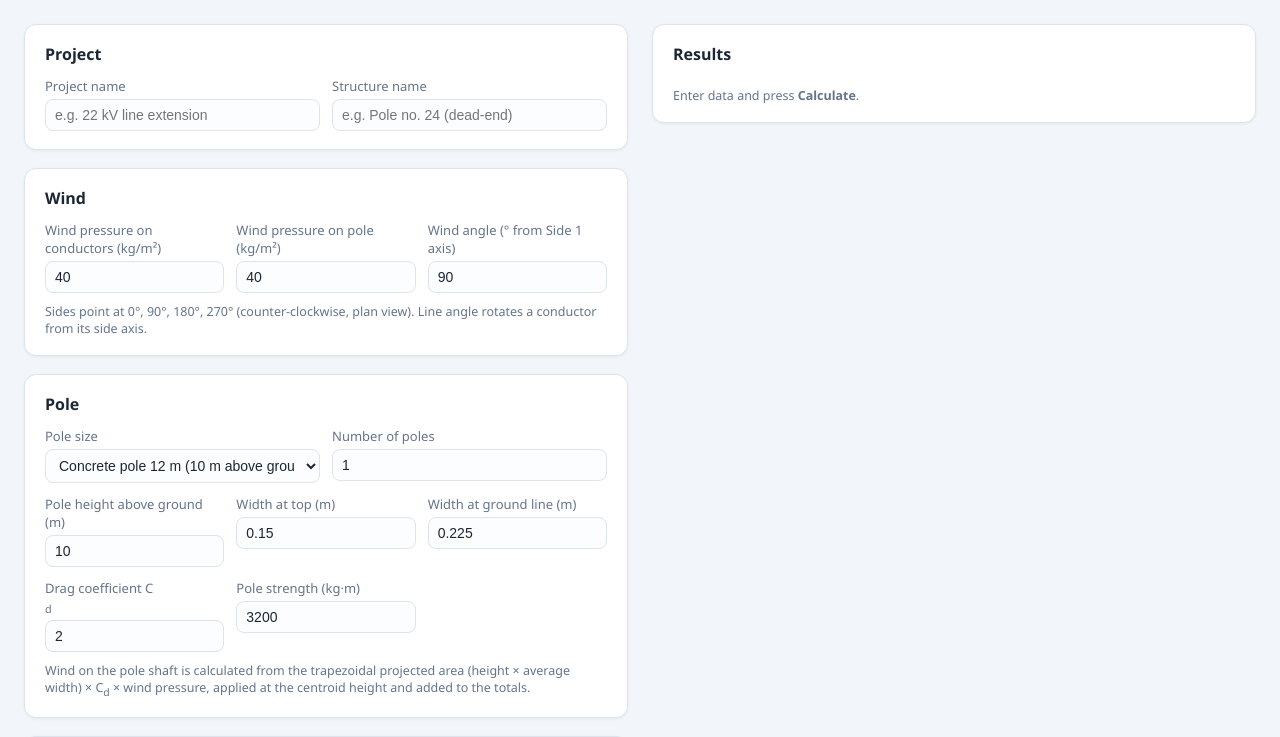
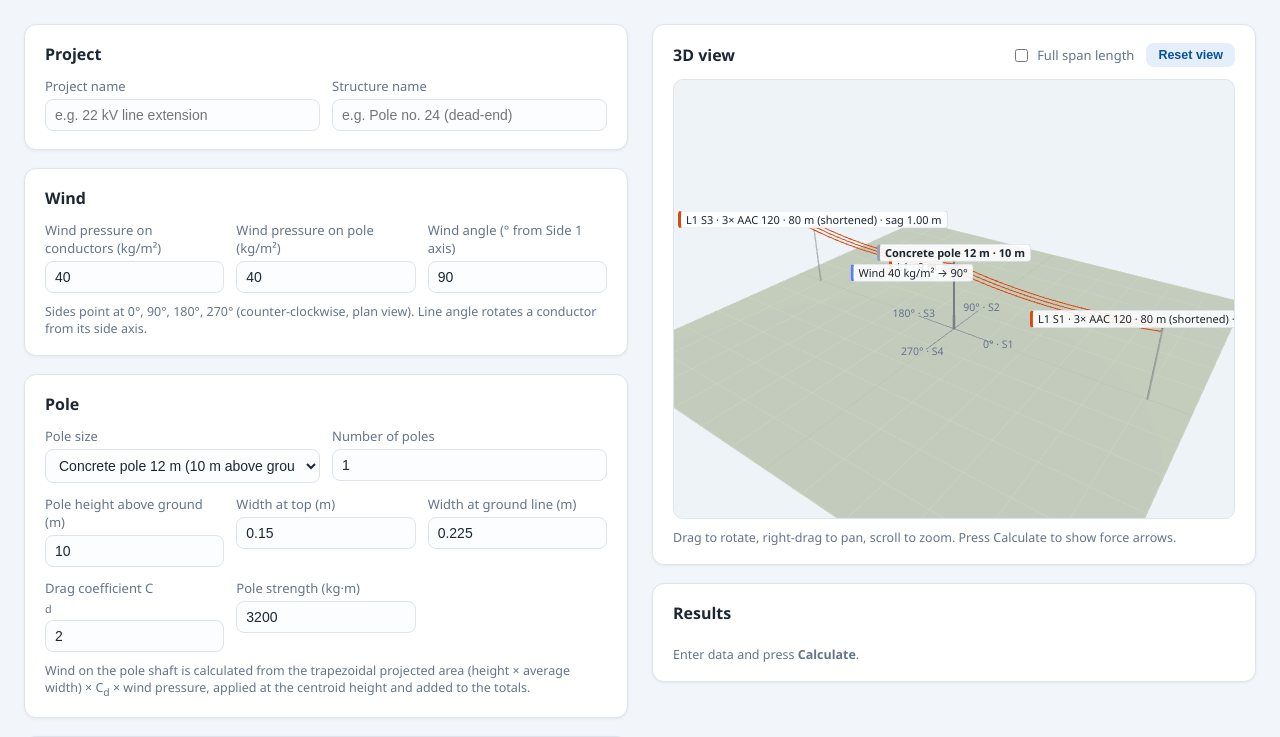
Before and after one commit to terinneao/pole-load, a Flask app: page / in a window 1280 px wide. Shown: the part 99-836 px from the top of the page. Run offline with Flask 3, Linux system fonts and the light colour scheme; data comes from the database, SQL or seed files in the repository; some libraries are stand-ins or nearby versions.

Commit message:
Add interactive 3D view of pole and conductors
Draws the pole, crossarms, insulators and sagging conductors for every
level with three.js, redrawing live as inputs change. After Calculate it
adds level resultant force arrows and the pole wind force. Spans are
shortened by default, with an option to draw them to full length.

Co-Authored-By: Claude Opus 5.5 <noreply@anthropic.com>

```diff
--- a/static/app.js
+++ b/static/app.js
@@ -59,10 +59,17 @@ function addSection() {
   card.querySelector(".remove-section").addEventListener("click", () => {
     card.remove();
     renumberSections();
+    notifyInputsChanged();
   });
 
   el("#sections").appendChild(tpl);
   renumberSections();
+  notifyInputsChanged();
+}
+
+// lets the 3D view redraw after changes that fire no input/change event
+function notifyInputsChanged() {
+  document.dispatchEvent(new Event("pole:inputs-changed"));
 }
 
 function renumberSections() {
@@ -135,6 +142,7 @@ async function calculate() {
     lastData = data;
     renderResults(data);
     el("#print-btn").hidden = false;
+    document.dispatchEvent(new CustomEvent("pole:calculated", { detail: { payload, data } }));
   } catch (e) {
     showError(e.message);
   }
@@ -550,6 +558,10 @@ async function init() {
     el(".enabled", firstSides[i]).checked = true;
     firstSides[i].classList.add("on");
   });
+  notifyInputsChanged();
 }
 
+// used by the 3D view (static/pole3d.js)
+window.poleApp = { collectPayload, getConductors: () => conductors };
+
 init();
--- /dev/null
+++ b/static/pole3d.js
@@ -0,0 +1,383 @@
+/*
+ * 3D view of the pole, crossarms and dead-end conductors.
+ * Rebuilds live from the input form; level force arrows are added after
+ * Calculate and removed again as soon as an input changes.
+ *
+ * Plan convention matches the calculation: x = 0°, y = 90°, counter-clockwise.
+ * In three.js (y up) the plan y axis maps to -z.
+ */
+import * as THREE from "three";
+import { OrbitControls } from "three/addons/controls/OrbitControls.js";
+import { CSS2DRenderer, CSS2DObject } from "three/addons/renderers/CSS2DRenderer.js";
+
+const LEVEL_COLORS = [0xd9480f, 0x2b8a3e, 0x6741d9, 0xc2255c, 0x1971c2, 0xe67700];
+const BASE_ANGLES = [0, 90, 180, 270];
+const PHASE_SPACING = 0.8;        // m between conductors on a crossarm
+const INSULATOR_LEN = 0.3;        // m
+const SHORT_SPAN_FACTOR = 2.5;    // shortened spans: max length = factor × pole height
+const FORCE_COLOR = 0x0b6bcb;
+const POLE_WIND_COLOR = 0x0f9d8a;
+const WIND_COLOR = 0x5c7cfa;
+
+const container = document.getElementById("view3d");
+const fullSpanBox = document.getElementById("view3d-full");
+const resetBtn = document.getElementById("view3d-reset");
+const hint = document.getElementById("view3d-status");
+
+const planVec = (deg, len = 1) => {
+  const r = (deg * Math.PI) / 180;
+  return new THREE.Vector3(Math.cos(r) * len, 0, -Math.sin(r) * len);
+};
+const pos = (v, fallback) => (Number.isFinite(v) && v > 0 ? v : fallback);
+const fmt = v => Number(v).toLocaleString("en-US", { maximumFractionDigits: 0 });
+const hex = c => "#" + c.toString(16).padStart(6, "0");
+
+/* ------------------------------------------------------------------ */
+/* Scene setup                                                        */
+/* ------------------------------------------------------------------ */
+
+container.innerHTML = "";
+const renderer = new THREE.WebGLRenderer({ antialias: true });
+renderer.setPixelRatio(window.devicePixelRatio);
+container.appendChild(renderer.domElement);
+
+const labelRenderer = new CSS2DRenderer();
+labelRenderer.domElement.className = "v3d-labels";
+container.appendChild(labelRenderer.domElement);
+
+const scene = new THREE.Scene();
+scene.background = new THREE.Color(0xeef3f8);
+scene.add(new THREE.HemisphereLight(0xffffff, 0xb8c4cf, 1.2));
+const sun = new THREE.DirectionalLight(0xffffff, 1.5);
+sun.position.set(30, 60, 25);
+scene.add(sun);
+
+const camera = new THREE.PerspectiveCamera(45, 1, 0.1, 5000);
+const controls = new OrbitControls(camera, labelRenderer.domElement);
+controls.maxPolarAngle = Math.PI / 2 - 0.02;   // stay above ground
+controls.addEventListener("change", render);
+
+let dynamic = null;        // everything rebuilt from the inputs
+let results = null;        // {payload, data} from the last Calculate, null when stale
+let extent = { poleH: 10, maxR: 20 };
+let fitted = false;
+
+function render() {
+  renderer.render(scene, camera);
+  labelRenderer.render(scene, camera);
+}
+
+function resize() {
+  const w = container.clientWidth;
+  const h = container.clientHeight;
+  if (!w || !h) return;
+  renderer.setSize(w, h);
+  labelRenderer.setSize(w, h);
+  camera.aspect = w / h;
+  camera.updateProjectionMatrix();
+  render();
+}
+new ResizeObserver(resize).observe(container);
+
+function fitCamera() {
+  const { poleH, maxR } = extent;
+  const target = new THREE.Vector3(0, poleH * 0.45, 0);
+  const radius = Math.max(Math.hypot(maxR, poleH / 2), poleH * 0.8);
+  // use the narrower of the vertical / horizontal field of view
+  const vHalf = (camera.fov * Math.PI) / 360;
+  const half = Math.min(vHalf, Math.atan(Math.tan(vHalf) * camera.aspect));
+  const dist = radius / Math.sin(half);
+  const el = (28 * Math.PI) / 180;
+  camera.position.copy(target)
+    .add(planVec(-55, dist * Math.cos(el)))
+    .add(new THREE.Vector3(0, dist * Math.sin(el), 0));
+  controls.target.copy(target);
+  controls.update();
+}
+
+/* ------------------------------------------------------------------ */
+/* Builders                                                           */
+/* ------------------------------------------------------------------ */
+
+function label(text, cls, color) {
+  const outer = document.createElement("div");
+  const inner = document.createElement("div");
+  inner.className = "v3d-label " + (cls || "");
+  inner.textContent = text;
+  if (color !== undefined) inner.style.borderLeftColor = hex(color);
+  outer.appendChild(inner);
+  return new CSS2DObject(outer);
+}
+
+function mesh(geometry, color, extra = {}) {
+  return new THREE.Mesh(
+    geometry,
+    new THREE.MeshStandardMaterial({ color, roughness: 0.85, metalness: 0.05, ...extra }),
+  );
+}
+
+/** Solid arrow (shaft + cone) from origin along dir. */
+function arrow(origin, dir, length, color, radius) {
+  const g = new THREE.Group();
+  const headLen = Math.min(radius * 5, length * 0.45);
+  const shaftLen = Math.max(length - headLen, 0.001);
+  const shaft = mesh(new THREE.CylinderGeometry(radius, radius, shaftLen, 12), color);
+  shaft.position.y = shaftLen / 2;
+  const head = mesh(new THREE.ConeGeometry(radius * 2.6, headLen, 16), color);
+  head.position.y = shaftLen + headLen / 2;
+  g.add(shaft, head);
+  g.position.copy(origin);
+  g.quaternion.setFromUnitVectors(new THREE.Vector3(0, 1, 0), dir.clone().normalize());
+  return g;
+}
+
+/** Short cylinder between two points. */
+function rod(a, b, radius, color, extra) {
+  const d = new THREE.Vector3().subVectors(b, a);
+  const m = mesh(new THREE.CylinderGeometry(radius, radius, d.length(), 10), color, extra);
+  m.position.copy(a).addScaledVector(d, 0.5);
+  m.quaternion.setFromUnitVectors(new THREE.Vector3(0, 1, 0), d.normalize());
+  return m;
+}
+
+function disposeGroup(group) {
+  group.traverse(o => {
+    if (o.isCSS2DObject) o.element.remove();   // CSS2DRenderer leaves nested labels behind
+    if (o.geometry) o.geometry.dispose();
+    if (o.material) o.material.dispose();
+  });
+}
+
+function rebuild() {
+  if (dynamic) {
+    scene.remove(dynamic);
+    disposeGroup(dynamic);
+  }
+  dynamic = new THREE.Group();
+  scene.add(dynamic);
+
+  const app = window.poleApp;
+  if (!app) return;
+  const pay = app.collectPayload();
+  const conductorList = app.getConductors();
+  const full = fullSpanBox.checked;
+
+  const poleH = pos(pay.pole.height, 10);
+  const wTop = pos(pay.pole.width_top, 0.16);
+  const wGround = pos(pay.pole.width_ground, 0.3);
+  const widthAt = h => wGround + (wTop - wGround) * Math.min(Math.max(h / poleH, 0), 1);
+
+  // sags calculated by the server (auto-sag sides) when results are current
+  const calcSag = (li, si) => {
+    const sec = results && results.data.sections[li];
+    const sd = sec && sec.sides.find(x => x.side_index === si);
+    return sd ? sd.sag : null;
+  };
+
+  // ---- pole (square, tapered concrete) ----
+  const pole = mesh(
+    new THREE.CylinderGeometry(wTop / Math.SQRT2, wGround / Math.SQRT2, poleH, 4, 1),
+    0xa9b0b7,
+    { flatShading: true },
+  );
+  pole.rotation.y = Math.PI / 4;
+  pole.position.y = poleH / 2;
+  dynamic.add(pole);
+  const poleLabel = label(
+    `${pay.pole.size}${pay.pole.count > 1 ? ` ×${pay.pole.count}` : ""} · ${poleH} m`,
+    "pole",
+  );
+  poleLabel.position.set(0, poleH + 0.9, 0);
+  dynamic.add(poleLabel);
+
+  // ---- conductor levels ----
+  let maxR = poleH * 0.8;
+  pay.sections.forEach((sec, li) => {
+    const h = sec.height;
+    if (!Number.isFinite(h) || h <= 0) return;
+    const color = LEVEL_COLORS[li % LEVEL_COLORS.length];
+    const lineMat = new THREE.LineBasicMaterial({ color });
+
+    const lvl = label(`L${li + 1} · ${h} m`, "level", color);
+    lvl.position.set(0, h, 0);
+    lvl.element.firstChild.style.transform = "translateX(-70%)";
+    dynamic.add(lvl);
+
+    sec.sides.forEach(sd => {
+      if (!sd.enabled) return;
+      const dir = BASE_ANGLES[sd.side_index] + (sd.line_angle || 0);
+      const u = planVec(dir);
+      const v = planVec(dir + 90);
+      const n = Math.min(Math.max(sd.count | 0, 1), 12);
+      const span = pos(sd.span, 50);
+      const sag = calcSag(li, sd.side_index) ?? pos(sd.sag, 1);
+      const shown = full ? span : Math.min(span, SHORT_SPAN_FACTOR * poleH);
+      const armOff = widthAt(h) / 2 + 0.06;
+      const armLen = Math.max(0.6, (n - 1) * PHASE_SPACING + 0.4);
+      const base = new THREE.Vector3(0, h, 0).addScaledVector(u, armOff);
+
+      // crossarm, perpendicular to the conductor direction
+      const arm = mesh(new THREE.BoxGeometry(armLen, 0.09, 0.09), 0x6b7580);
+      arm.position.copy(base);
+      arm.rotation.y = ((dir + 90) * Math.PI) / 180;
+      dynamic.add(arm);
+
+      for (let k = 0; k < n; k++) {
+        const p0 = base.clone().addScaledVector(v, (k - (n - 1) / 2) * PHASE_SPACING);
+        const p1 = p0.clone().addScaledVector(u, INSULATOR_LEN);
+        dynamic.add(rod(p0, p1, 0.035, 0x8d5524));
+
+        // parabolic sag between equal-height supports
+        const pts = [];
+        for (let i = 0; i <= 48; i++) {
+          const s = i / 48;
+          const p = p1.clone().addScaledVector(u, shown * s);
+          p.y -= 4 * sag * s * (1 - s);
+          pts.push(p);
+        }
+        dynamic.add(new THREE.Line(new THREE.BufferGeometry().setFromPoints(pts), lineMat));
+      }
+
+      // far-end dead-end support
+      const farR = armOff + INSULATOR_LEN + shown;
+      const far = planVec(dir, farR);
+      const farPole = mesh(new THREE.CylinderGeometry(0.08, 0.11, h + 0.5, 8), 0xa9b0b7,
+        { transparent: true, opacity: 0.55 });
+      farPole.position.set(far.x, (h + 0.5) / 2, far.z);
+      const farArm = mesh(new THREE.BoxGeometry(armLen, 0.08, 0.08), 0x6b7580,
+        { transparent: true, opacity: 0.55 });
+      farArm.position.set(far.x, h, far.z);
+      farArm.rotation.y = arm.rotation.y;
+      dynamic.add(farPole, farArm);
+      maxR = Math.max(maxR, farR);
+
+      const c = conductorList.find(x => x.id === sd.conductor_id);
+      const name = c ? c.name.replace(/\s*mm2.*$/, "") : "?";
+      const cut = shown < span ? " (shortened)" : "";
+      const tag = label(
+        `L${li + 1} S${sd.side_index + 1} · ${n}× ${name} · ${span} m${cut} · sag ${sag.toFixed(2)} m`,
+        "cond", color,
+      );
+      tag.position.set(far.x, h + 1.0, far.z);
+      dynamic.add(tag);
+    });
+  });
+
+  // ---- ground, grid and plan axes ----
+  const step = maxR > 60 ? 10 : maxR > 25 ? 5 : 2;
+  const size = Math.ceil(((maxR + 4) * 2) / step) * step;
+  const ground = mesh(new THREE.PlaneGeometry(size, size), 0xdde7d5);
+  ground.rotation.x = -Math.PI / 2;
+  dynamic.add(ground);
+  const grid = new THREE.GridHelper(size, size / step, 0xb8c4b0, 0xc9d4c2);
+  grid.position.y = 0.01;
+  dynamic.add(grid);
+
+  const axisR = Math.max(poleH * 0.6, 4);
+  const axisMat = new THREE.LineBasicMaterial({ color: 0x7b8794 });
+  [0, 90].forEach(a => {
+    const g = new THREE.BufferGeometry().setFromPoints([planVec(a, axisR), planVec(a + 180, axisR)]);
+    const line = new THREE.Line(g, axisMat);
+    line.position.y = 0.02;
+    dynamic.add(line);
+  });
+  ["0° · S1", "90° · S2", "180° · S3", "270° · S4"].forEach((t, i) => {
+    const l = label(t, "axis");
+    l.position.copy(planVec(i * 90, axisR + 0.8)).setY(0.05);
+    dynamic.add(l);
+  });
+
+  // ---- wind direction ----
+  const windDeg = Number.isFinite(pay.wind_angle) ? pay.wind_angle : 0;
+  const windLen = poleH * 0.45;
+  const windStart = planVec(windDeg + 180, windLen + axisR * 0.6).setY(poleH * 1.05);
+  dynamic.add(arrow(windStart, planVec(windDeg), windLen, WIND_COLOR, poleH * 0.006 + 0.02));
+  const wl = label(`Wind ${pay.wind_pressure} kg/m² → ${windDeg}°`, "wind", WIND_COLOR);
+  wl.position.copy(windStart).add(new THREE.Vector3(0, 0.8, 0));
+  dynamic.add(wl);
+
+  // ---- force arrows from the last Calculate ----
+  if (results) {
+    const data = results.data;
+    const forces = data.sections.map(s => s.force);
+    if (data.pole) forces.push(data.pole.force);
+    const maxF = Math.max(...forces, 1e-9);
+    const len = f => poleH * (0.12 + 0.4 * f / maxF);
+    const r = poleH * 0.006 + 0.03;
+
+    data.sections.forEach(s => {
+      if (s.force <= 0) return;
+      const d = new THREE.Vector3(s.fx, 0, -s.fy).normalize();
+      const o = new THREE.Vector3(0, s.height, 0);
+      dynamic.add(arrow(o, d, len(s.force), FORCE_COLOR, r));
+      const l = label(`L${s.section}: ${fmt(s.force)} kg @ ${s.direction_deg}°`, "force", FORCE_COLOR);
+      l.position.copy(o).addScaledVector(d, len(s.force) + 0.6).add(new THREE.Vector3(0, 0.4, 0));
+      dynamic.add(l);
+    });
+
+    const p = data.pole;
+    if (p && p.force > 0) {
+      const d = new THREE.Vector3(p.fx, 0, -p.fy).normalize();
+      const o = new THREE.Vector3(0, p.centroid_height, 0);
+      dynamic.add(arrow(o, d, len(p.force), POLE_WIND_COLOR, r));
+      const l = label(`Pole wind: ${fmt(p.force)} kg`, "force", POLE_WIND_COLOR);
+      l.position.copy(o).addScaledVector(d, len(p.force) + 0.6);
+      dynamic.add(l);
+    }
+  }
+
+  hint.textContent = results
+    ? "Blue arrows = level resultant forces, teal = wind on pole (from the last Calculate)."
+    : "Press Calculate to show force arrows.";
+
+  extent = { poleH, maxR };
+  // wait for the first conductors (the form loads asynchronously) before framing
+  const hasConductors = pay.sections.some(s => s.sides.some(x => x.enabled));
+  if (!fitted && hasConductors) {
+    fitCamera();
+    fitted = true;
+  }
+}
+
+/* ------------------------------------------------------------------ */
+/* Wiring                                                             */
+/* ------------------------------------------------------------------ */
+
+let frame = 0;
+function scheduleRebuild() {
+  cancelAnimationFrame(frame);
+  frame = requestAnimationFrame(() => {
+    rebuild();
+    render();
+  });
+}
+
+function onInputsChanged(e) {
+  const t = e.target;
+  if (t instanceof Element) {
+    if (t.closest("#view3d-card") || t.matches("#project-name, #structure-name")) return;
+  }
+  results = null;                  // force arrows no longer match the inputs
+  scheduleRebuild();
+}
+
+// capture phase also catches the non-bubbling change event the pole-size select fires
+document.addEventListener("input", onInputsChanged, true);
+document.addEventListener("change", onInputsChanged, true);
+document.addEventListener("pole:inputs-changed", onInputsChanged);
+document.addEventListener("pole:calculated", e => {
+  results = e.detail;
+  scheduleRebuild();
+});
+
+fullSpanBox.addEventListener("change", () => {
+  fitted = false;
+  scheduleRebuild();
+});
+resetBtn.addEventListener("click", () => {
+  fitCamera();
+  render();
+});
+
+resize();
+scheduleRebuild();
--- a/static/style.css
+++ b/static/style.css
@@ -174,6 +174,37 @@ th:first-child, td:first-child { text-align: left; }
 .results-head { display: flex; justify-content: space-between; align-items: center; }
 .results-head h2 { margin-bottom: 12px; }
 
+/* ---- 3D view ---- */
+#view3d {
+  position: relative;
+  height: 440px;
+  border: 1px solid var(--line);
+  border-radius: 10px;
+  overflow: hidden;
+  background: #eef3f8;
+}
+#view3d > .hint { padding: 12px; margin: 0; }
+#view3d canvas { display: block; }
+.v3d-labels { position: absolute; top: 0; left: 0; }
+.v3d-label {
+  font-size: 11px;
+  line-height: 1.3;
+  color: var(--ink);
+  background: rgba(255, 255, 255, .88);
+  border: 1px solid var(--line);
+  border-left: 3px solid #94a3b8;
+  border-radius: 4px;
+  padding: 1px 5px;
+  white-space: nowrap;
+  pointer-events: none;
+}
+.v3d-label.axis { background: transparent; border: none; color: var(--muted); font-size: 10.5px; }
+.v3d-label.pole { font-weight: 600; }
+.v3d-label.force { font-weight: 600; color: var(--accent-dark); }
+.view3d-tools { display: flex; align-items: center; gap: 12px; margin-bottom: 12px; }
+label.check-inline { flex-direction: row; align-items: center; gap: 6px; cursor: pointer; }
+label.check-inline input { width: auto; }
+
 /* ---- print calculation sheet ---- */
 #print-sheet { display: none; }
 
--- a/templates/index.html
+++ b/templates/index.html
@@ -90,6 +90,21 @@
 
     <!-- ============ RESULTS COLUMN ============ -->
     <div class="col-results">
+      <section class="card" id="view3d-card">
+        <div class="results-head">
+          <h2>3D view</h2>
+          <div class="view3d-tools">
+            <label class="check-inline">
+              <input type="checkbox" id="view3d-full"> Full span length
+            </label>
+            <button id="view3d-reset" class="btn secondary small" type="button">Reset view</button>
+          </div>
+        </div>
+        <div id="view3d"><p class="hint">Loading 3D view&hellip; (needs internet access to load three.js)</p></div>
+        <p class="hint">Drag to rotate, right-drag to pan, scroll to zoom.
+          <span id="view3d-status"></span></p>
+      </section>
+
       <section class="card" id="results-card">
         <div class="results-head">
           <h2>Results</h2>
@@ -158,6 +173,13 @@
 <div id="print-sheet"></div>
 
 <script src="{{ url_for('static', filename='app.js') }}"></script>
+<script type="importmap">
+{ "imports": {
+    "three": "https://cdn.jsdelivr.net/npm/three@0.160.0/build/three.module.js",
+    "three/addons/": "https://cdn.jsdelivr.net/npm/three@0.160.0/examples/jsm/"
+} }
+</script>
+<script type="module" src="{{ url_for('static', filename='pole3d.js') }}"></script>
 <!-- <script src="static/app.js"></script> -->
 </body>
 </html>
```
Also changed, not shown: .claude/launch.json (added), README.md.
